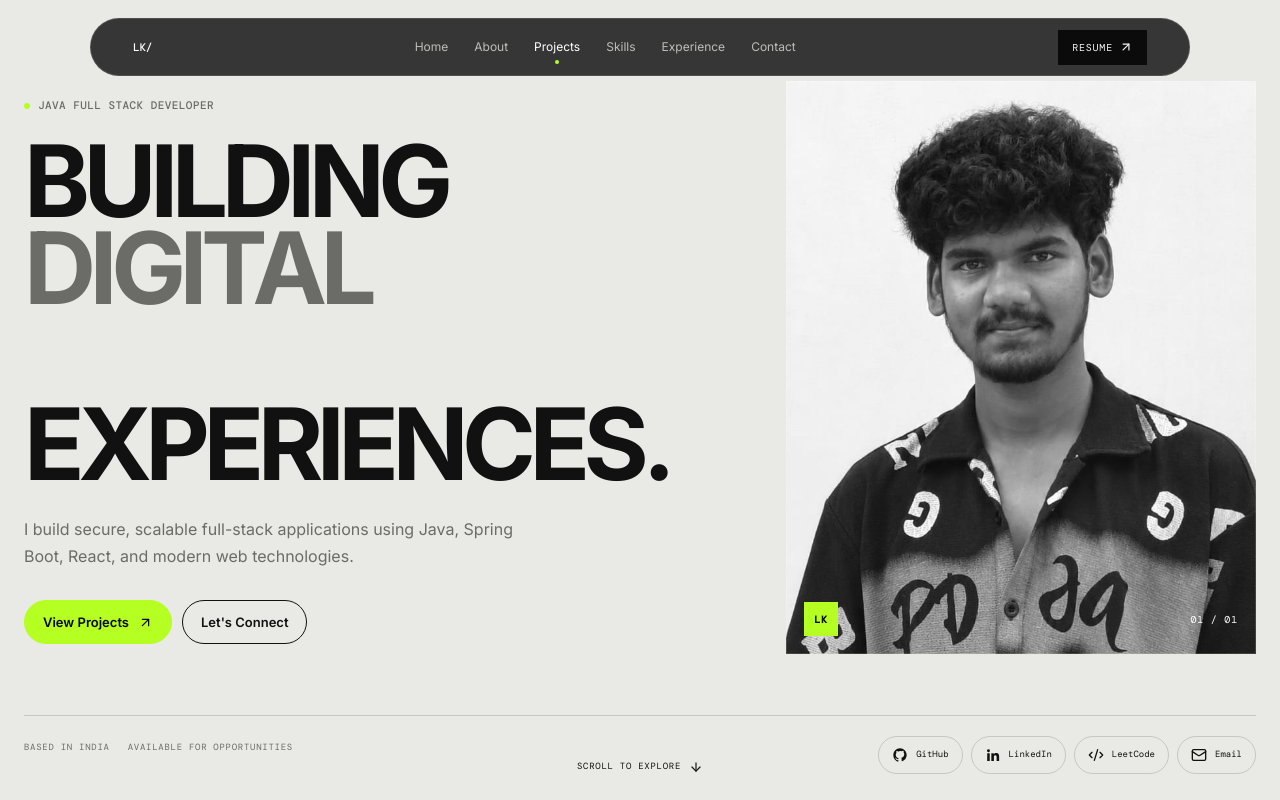
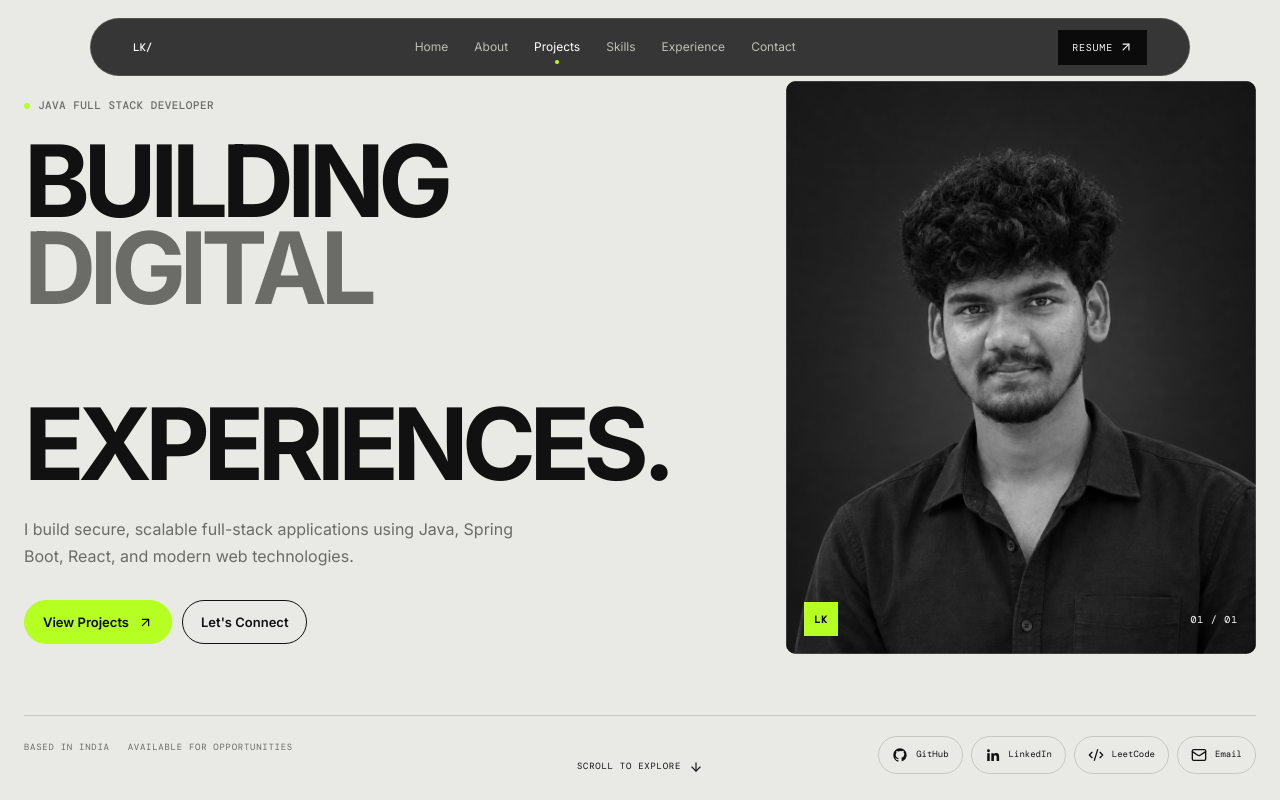
Before and after one commit to lokeshkumar0729/Portfolio, a React app in the folder portfolio/: page / in a window 1280 px wide. Shown: the top 800 px of the page. Built offline with nearby package versions, Linux system fonts and the light colour scheme; the HTML template or start-up script is replaced by a standard one.

Commit message:
Profile updated

```diff
--- a/portfolio/src/index.css
+++ b/portfolio/src/index.css
@@ -464,7 +464,13 @@ ul {
 .hero-socials a:hover {
   color: var(--text);
 }
-
+.hero-image-frame {
+  border-radius: 10px;
+  overflow: hidden;
+}
+.hero-image-frame img {
+  border-radius: 10px;
+}
 /* =========================================================
    ABOUT
 ========================================================= */
--- a/portfolio/src/sections/Hero.jsx
+++ b/portfolio/src/sections/Hero.jsx
@@ -66,7 +66,7 @@ const Hero = () => {
         >
           <div className="hero-image-frame">
             <img
-              src="/profile/profilePic.jpeg"
+              src="/profile/profile.png"
               alt="Lokesh Kumar"
             />
 
```
Also changed, not shown: portfolio/public/profile/profile.png (added).
